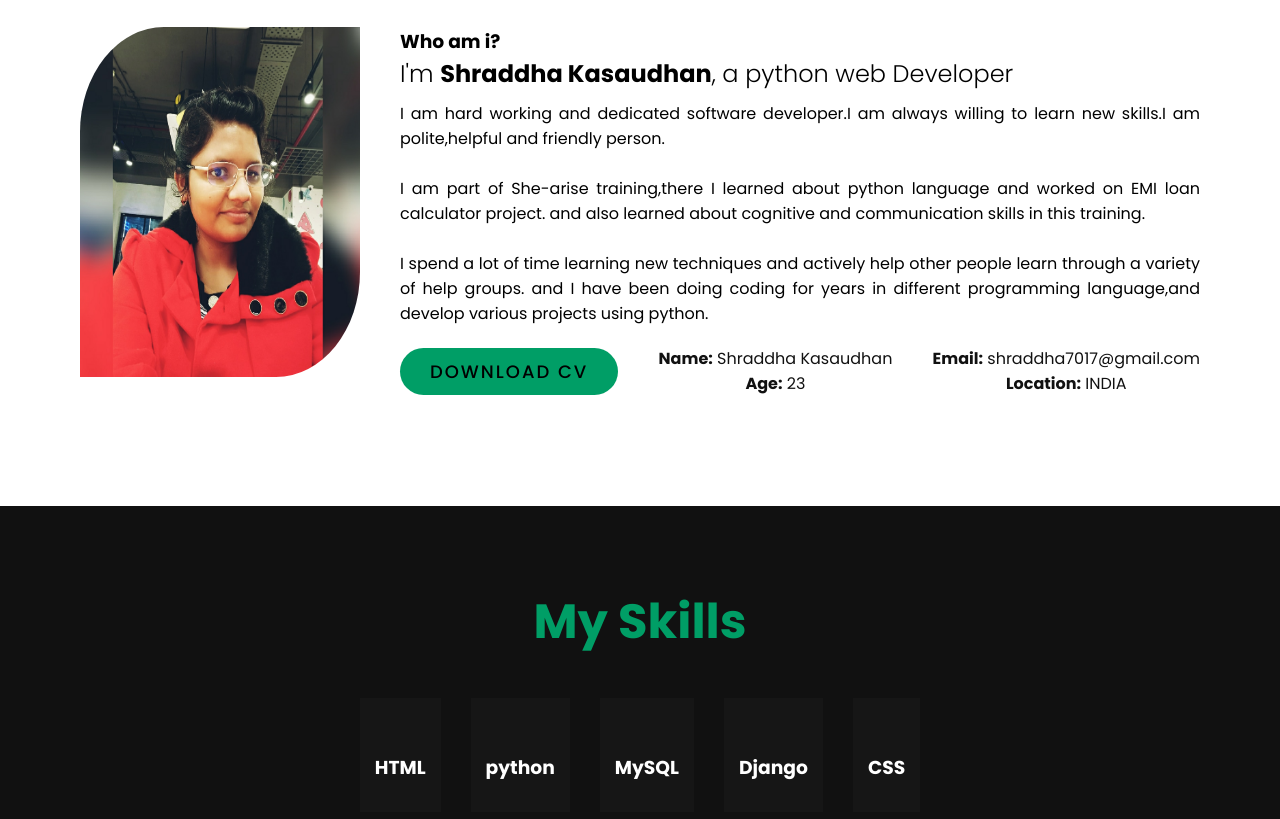
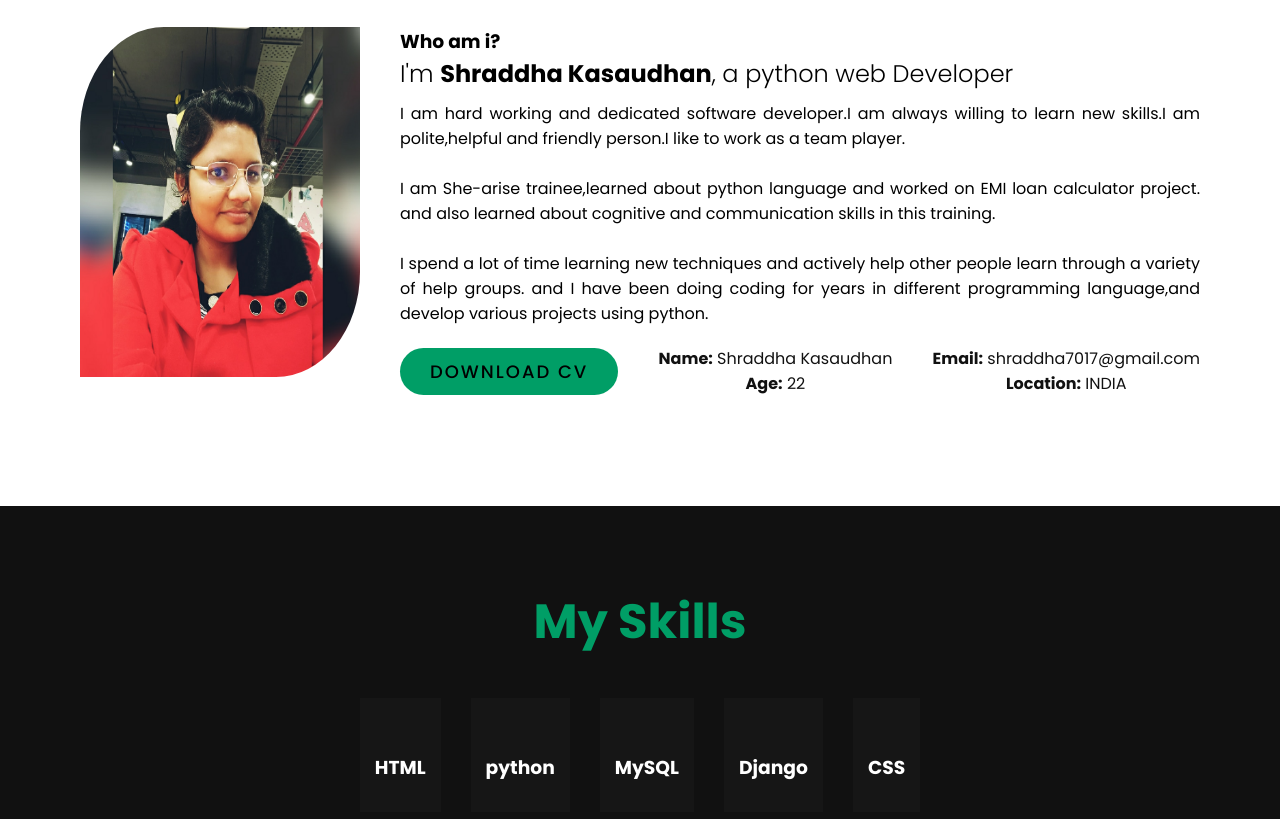
Before and after one commit to Shraddha1109/Portfolio-, a plain HTML site: page index.html in a window 1280 px wide. Shown: the part 976-1795 px from the top of the page. Drawn offline with Linux system fonts and the light colour scheme.

Commit message:
Update index.html

```diff
--- a/index.html
+++ b/index.html
@@ -45,14 +45,14 @@
             <div class="contentBx w50">
                 <h3>Who am i?</h3>
                 <h2>I'm <b>Shraddha Kasaudhan</b>, a python web Developer</h2>
-                <p>I am hard working and dedicated software developer.I am always willing to learn new skills.I am polite,helpful and friendly person.</p><br>
-                <p>I am part of She-arise training,there I learned about python language and worked on EMI loan calculator project. and also learned about cognitive and communication skills in this training.</p><br>
+                <p>I am hard working and dedicated software developer.I am always willing to learn new skills.I am polite,helpful and friendly person.I like to work as a team player. </p><br>
+                <p>I am She-arise trainee,learned about python language and worked on EMI loan calculator project. and also learned about cognitive and communication skills in this training.</p><br>
                 <p>I spend a lot of time learning new techniques and actively help other people learn through a variety of help groups. and I have been doing coding for years in different programming language,and develop various projects using python.</p>
                 <div class="heading bottom">
                     <a href="images/Resume.pdf" class="btn round">Download CV</a>
                     <div class="bt">
                         <b>Name:</b> Shraddha Kasaudhan<br>
-                        <b>Age:</b> 23
+                        <b>Age:</b> 22
                     </div>
                     <div class="bt">
                         <b>Email:</b> shraddha7017@gmail.com<br>
```
